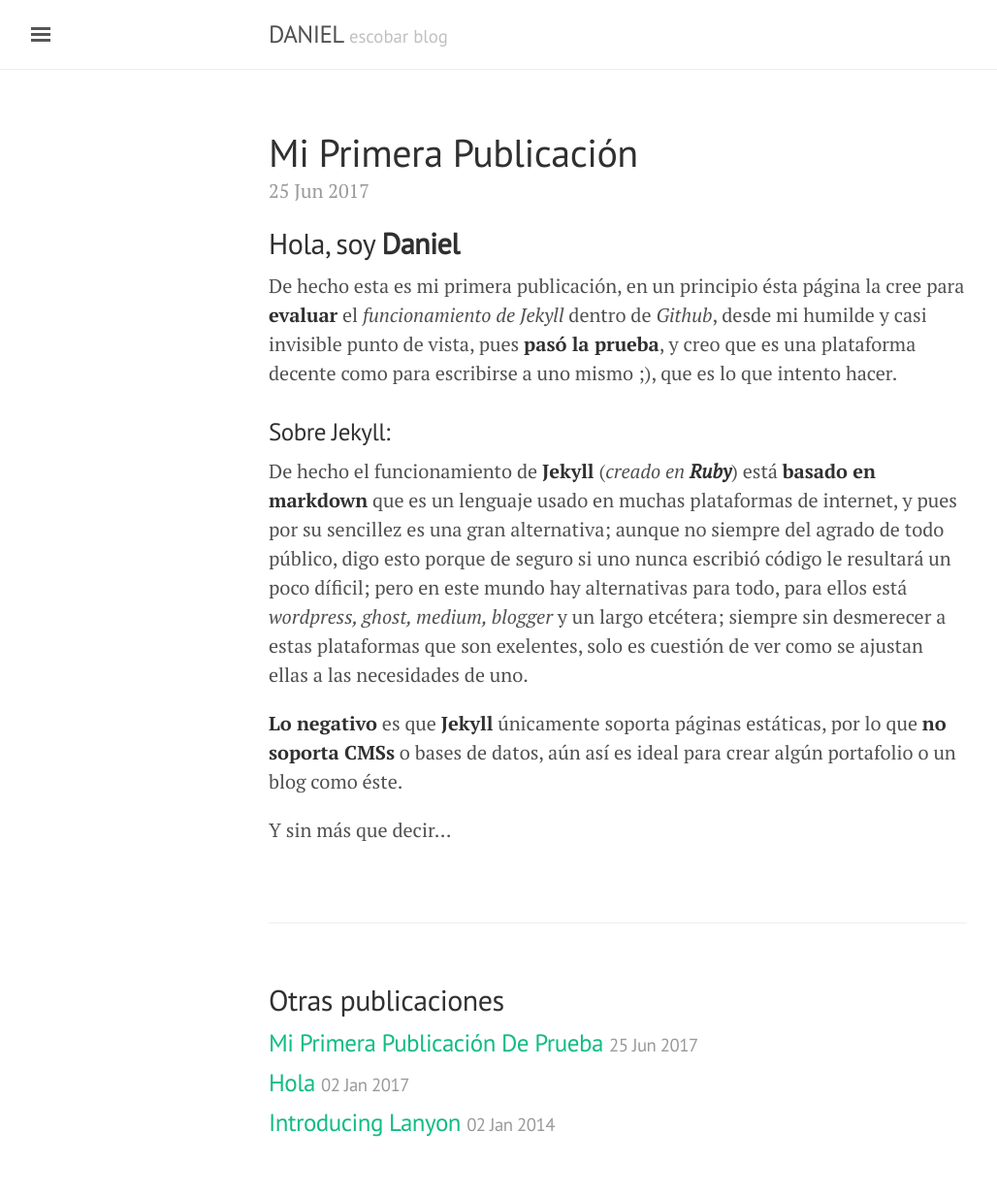
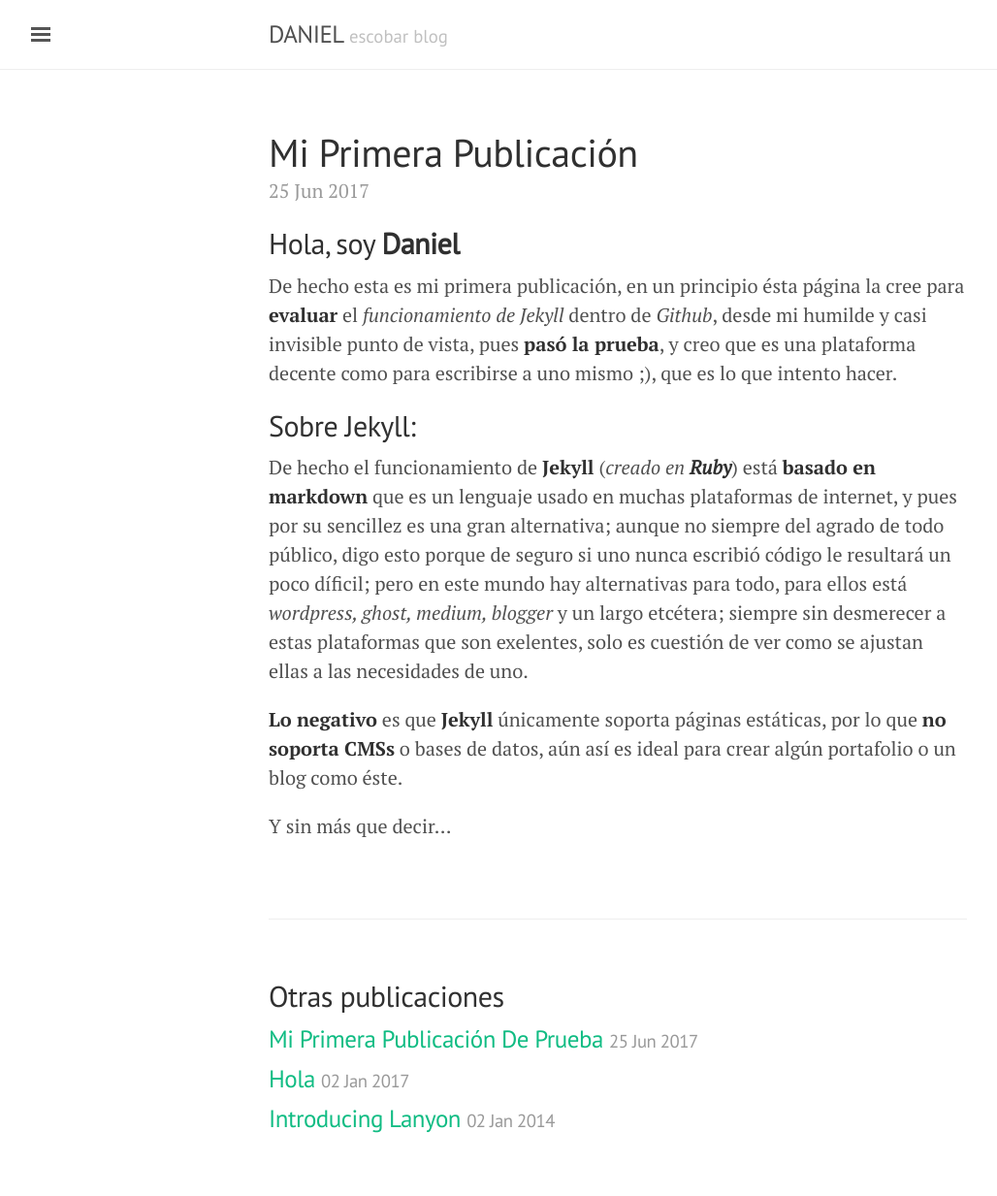
Before and after one commit to daeshu/blog2, a Jekyll site: the page built from _posts/2017-06-25-Mi-primera-publicación.md, in a window 1280 px wide. Shown: the whole page at 97% size, without its empty margins (3-1031 px from the left). Built offline with Jekyll 4.4.1, drawn with Linux system fonts in a browser that asks for light colours; our own code applies the rules of GitHub Pages for plain Markdown files; comment, search, counter and statistics services are not loaded.

```diff
--- a/_posts/2017-06-25-Mi-primera-publicación.md
+++ b/_posts/2017-06-25-Mi-primera-publicación.md
@@ -5,7 +5,7 @@ published: true
 
 De hecho esta es mi primera publicación, en un principio ésta página la cree para **evaluar** el _funcionamiento de Jekyll_ dentro de _Github_,  desde mi humilde y casi invisible punto de vista, pues **pasó la prueba**, y creo que es una plataforma decente como para escribirse a uno mismo ;), que es lo que intento hacer.
 
-### Sobre Jekyll:
+## Sobre Jekyll:
 
 De hecho el funcionamiento de **Jekyll** (_creado en **Ruby**_) está **basado en markdown** que es un lenguaje usado en muchas plataformas de internet, y pues por su sencillez es una gran alternativa; aunque no siempre del agrado de todo público, digo esto porque de seguro si uno nunca escribió código le resultará un poco díficil; pero en este mundo hay alternativas para todo, para ellos está _wordpress, ghost, medium, blogger_ y un largo etcétera; siempre sin desmerecer a estas plataformas que son exelentes, solo es cuestión de ver como se ajustan ellas a las necesidades de uno.
 
```
